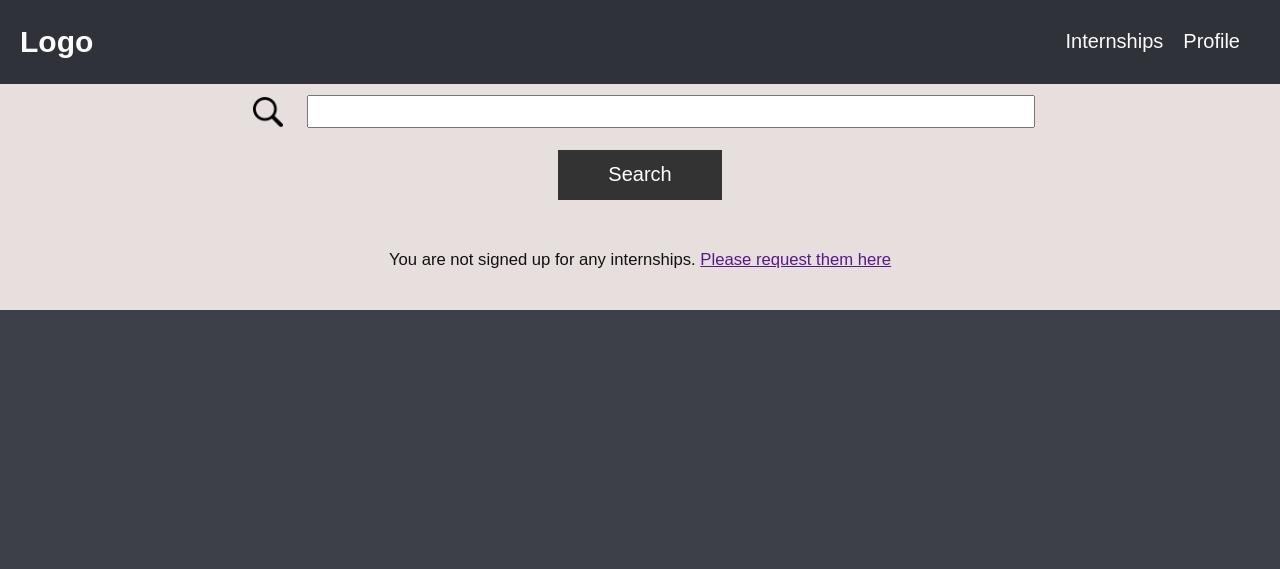
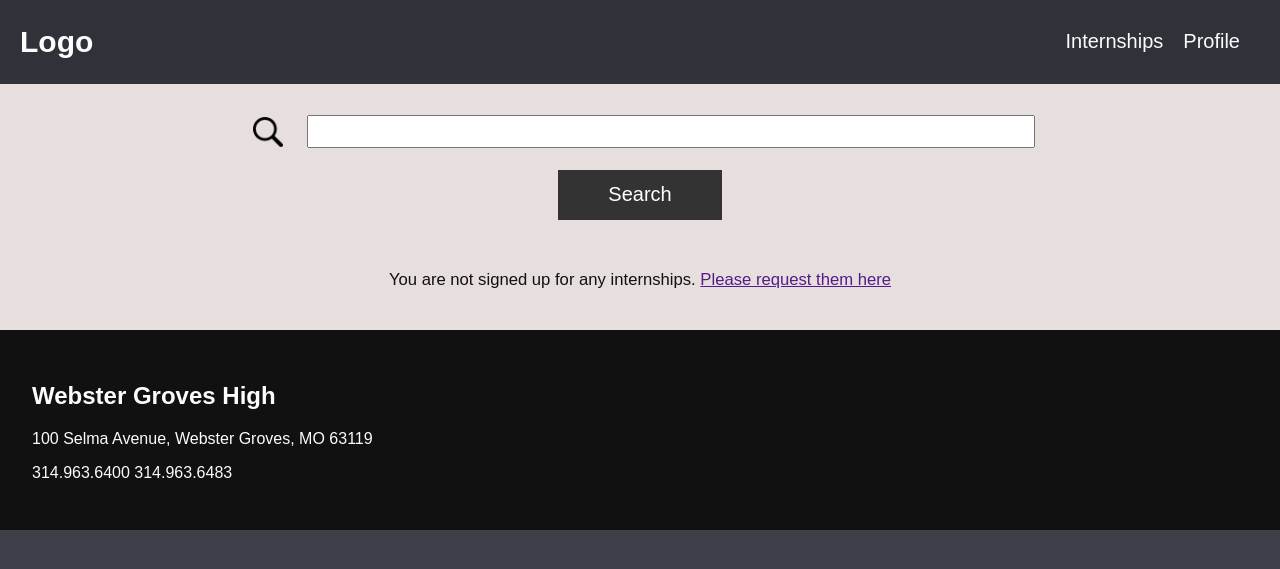
Before and after one commit to Ebarrett11/WGHS-App-Project, a Django app: page / in a window 1280 px wide. Shown: the top 569 px of the page. Run offline with Django 3.2, Linux system fonts and the light colour scheme; the visitor is signed in with stand-in values (Sample User, id 1); data that the repository does not hold is empty; some web fonts are replaced.

Commit message:
Edited admin interface. Added footer and style changes

```diff
--- a/intern_management/static/intern_management/css/style.css
+++ b/intern_management/static/intern_management/css/style.css
@@ -31,6 +31,14 @@ button:hover{
     border: 1px solid black;
     transition: background .2s;
     cursor: pointer;
+}
+footer{
+    box-sizing: border-box;
+    width: 100%;
+    background-color: #111;
+    margin: 0px;
+    padding: 2em;
+    font-size: .8em;
 }
 form{
     display: -webkit-box;
@@ -303,6 +311,7 @@ img{
     align-items: center;
     width: 100%;
     height: auto;
+    margin-top: 1em;
 }
 .search_icon{
     vertical-align: middle;
--- a/intern_management/templates/intern_management/base.html
+++ b/intern_management/templates/intern_management/base.html
@@ -39,5 +39,10 @@
         {% endif %}
         {% block content %}
         {% endblock %}
+        <footer>
+            <h2>Webster Groves High</h2>
+            <p>100 Selma Avenue, Webster Groves, MO 63119</p>
+            <p>314.963.6400 314.963.6483</p>
+        </footer>
     </body>
 </html>
--- a/wghs_intern_app/settings.py
+++ b/wghs_intern_app/settings.py
@@ -11,7 +11,6 @@ https://docs.djangoproject.com/en/2.1/ref/settings/
 """
 
 import os
-
 # Build paths inside the project like this: os.path.join(BASE_DIR, ...)
 BASE_DIR = os.path.dirname(os.path.dirname(os.path.abspath(__file__)))
 
```
Also changed, not shown: intern_management/admin.py (+21 -1 lines).
